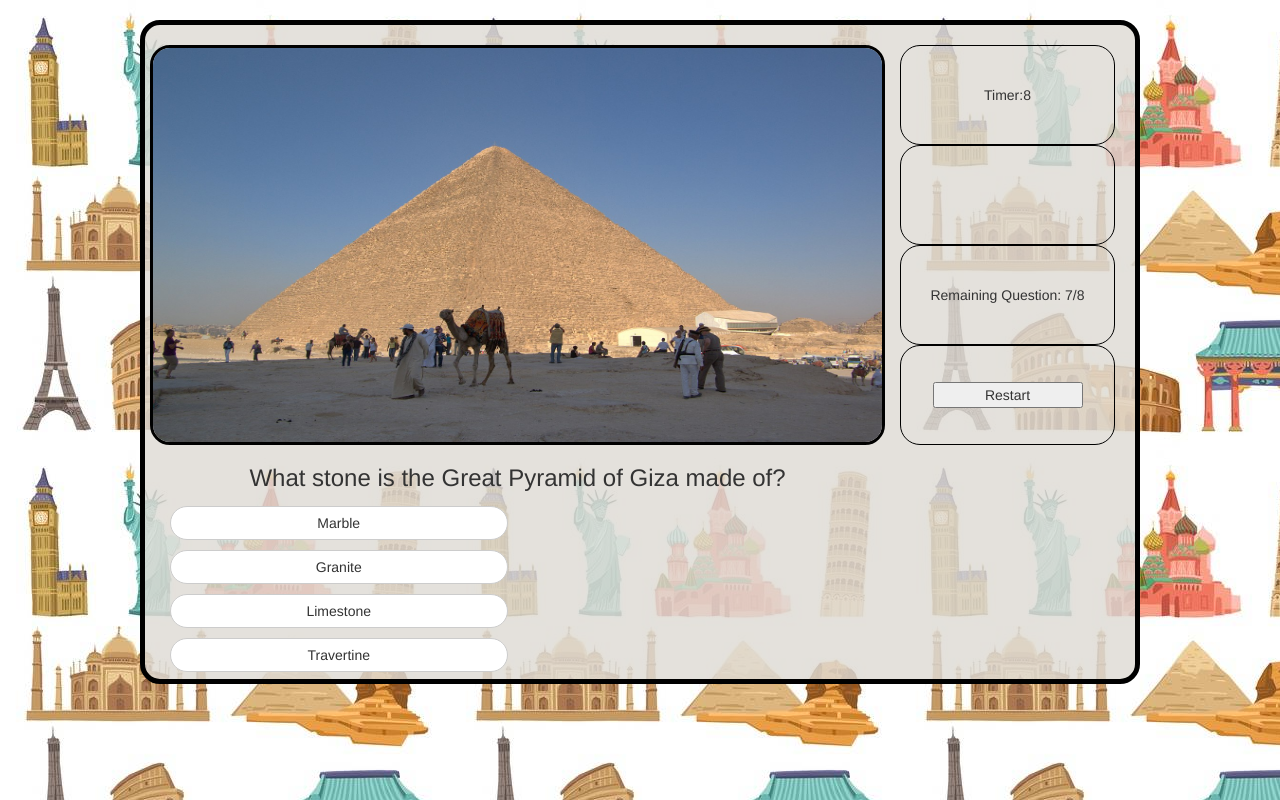
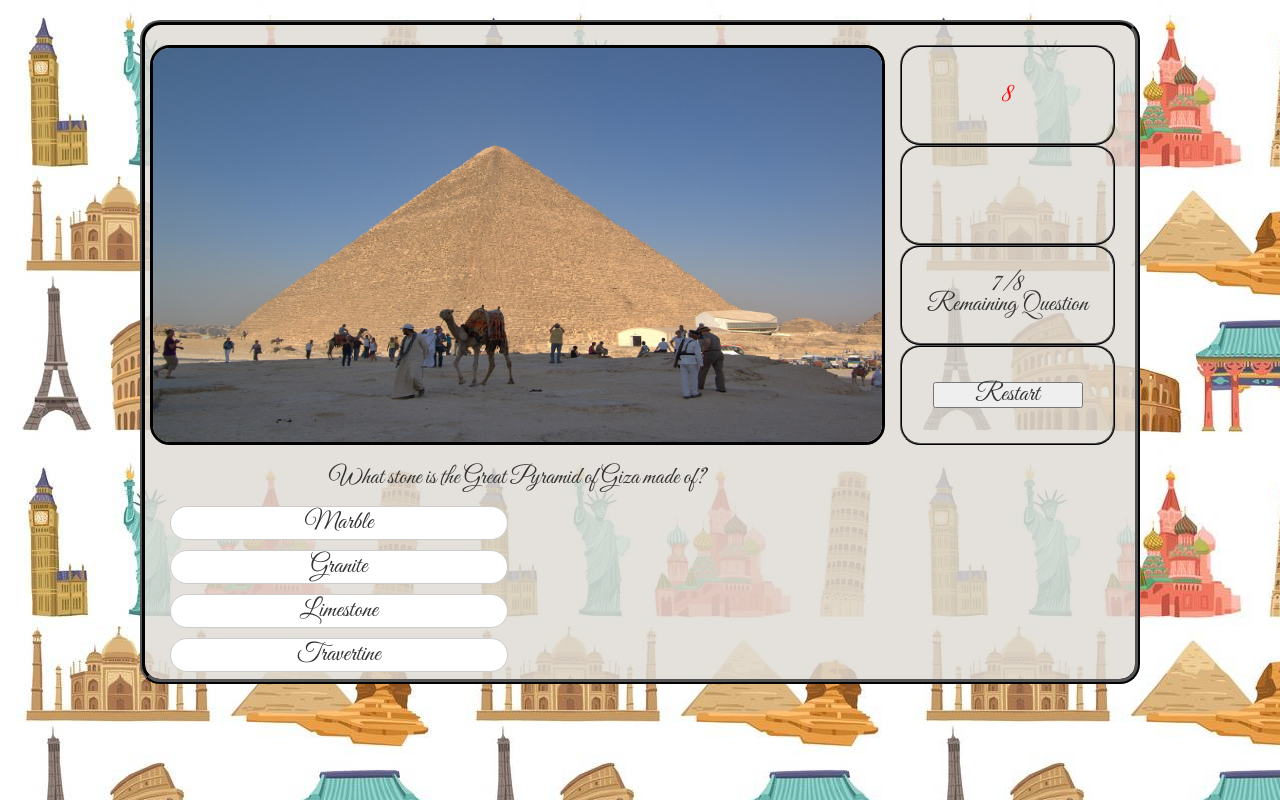
Before and after one commit to sialbul/TriviaGame, a plain HTML site: page index.html in a window 1280 px wide. Both pictures are taken after a click on the button "Start". Drawn offline with nearby package versions, Linux system fonts and the light colour scheme.

Commit message:
made some styling but still needs more

```diff
--- a/assets/css/style.css
+++ b/assets/css/style.css
@@ -8,14 +8,21 @@ body {
   background-color: rgba(223, 219, 213, 0.822);
   width: 1000px;
   height: 664px;
-  border: 5px solid black;
+  border: 5px ridge black;
   border-radius: 20px;
   position: relative;
+}
+
+#timeleft{
+  font-size: 28px;
+  color: red;
 }
 
 #game {
   margin: 0 auto;
   text-align: center;
+  font: 400 25px/0.8 "Great Vibes", Helvetica, sans-serif;
+
 }
 
 #game3 {
@@ -24,6 +31,8 @@ body {
   display: flex;
   justify-content: center;
   flex-direction: column;
+  font: 400 25px/0.8 "Great Vibes", Helvetica, sans-serif;
+
 }
 
 #choiceButton {
@@ -34,13 +43,15 @@ body {
 .rowInfo {
   height: 100px;
   width: 100%;
-  border: 1px solid black;
+  border: 2px ridge black;
   border-radius: 20px;
   padding: 0px;
   text-align: center;
   display: flex;
   justify-content: center;
   flex-direction: column;
+  font: 400 25px/0.8 "Great Vibes", Helvetica, sans-serif;
+
 }
 img {
   width: 100%;
@@ -52,6 +63,8 @@ img {
 #choiceButton {
   width: 100%;
   margin: 5px;
+  font: 400 25px/0.8 "Great Vibes", Helvetica, sans-serif;
+
 }
 #container2 {
   margin: 0 auto;
--- a/assets/javascript/app.js
+++ b/assets/javascript/app.js
@@ -27,7 +27,7 @@ function timeUp() {
 }
 function countDown() {
     counter--;
-    $('#timeleft').html("Timer:" + counter);
+    $('#timeleft').html(counter);
     if (counter === 0) {
         //todo
         timeUp();
@@ -44,7 +44,7 @@ function loadQuestion() {
     const question = questionList[currentQuestion].question;
     const choices = questionList[currentQuestion].choices;
 
-    $('#timeleft').html("Timer:" + counter);
+    $('#timeleft').html(counter);
     $('#remaning').html(`${loadRemainingQuestion()}`);
     $('#game').html(`
     <img src="${image}"/>
@@ -121,7 +121,7 @@ $("#restart").click(function () {
 function loadRemainingQuestion() {
     const remainingQuestion = questionList.length - (currentQuestion + 1);
     const totalQuestion = questionList.length;
-    return `Remaining Question: ${remainingQuestion}/${totalQuestion}`;
+    return ` ${remainingQuestion}/${totalQuestion} <br> Remaining Question`;
 
 }
 
@@ -129,9 +129,9 @@ function resultOfQuestion(status) {
     const answer = questionList[currentQuestion].answer;
 
     if (status === 'win') {
-        $('#resultSection').html(`<p><b>Congrulations</b>, you pick the correct answer</p>`);
+        $('#resultSection').html(`<p><b>Congrulations!</b><br> You pick the correct answer</p>`);
     } else {
-        $('#resultSection').html(`<p>Oppps! Correct answer was <b>${answer}</b></p>`);
+        $('#resultSection').html(`<p>Oppps!<br> Correct answer was <br><b>${answer}</b></p>`);
     }
 }
 
```
